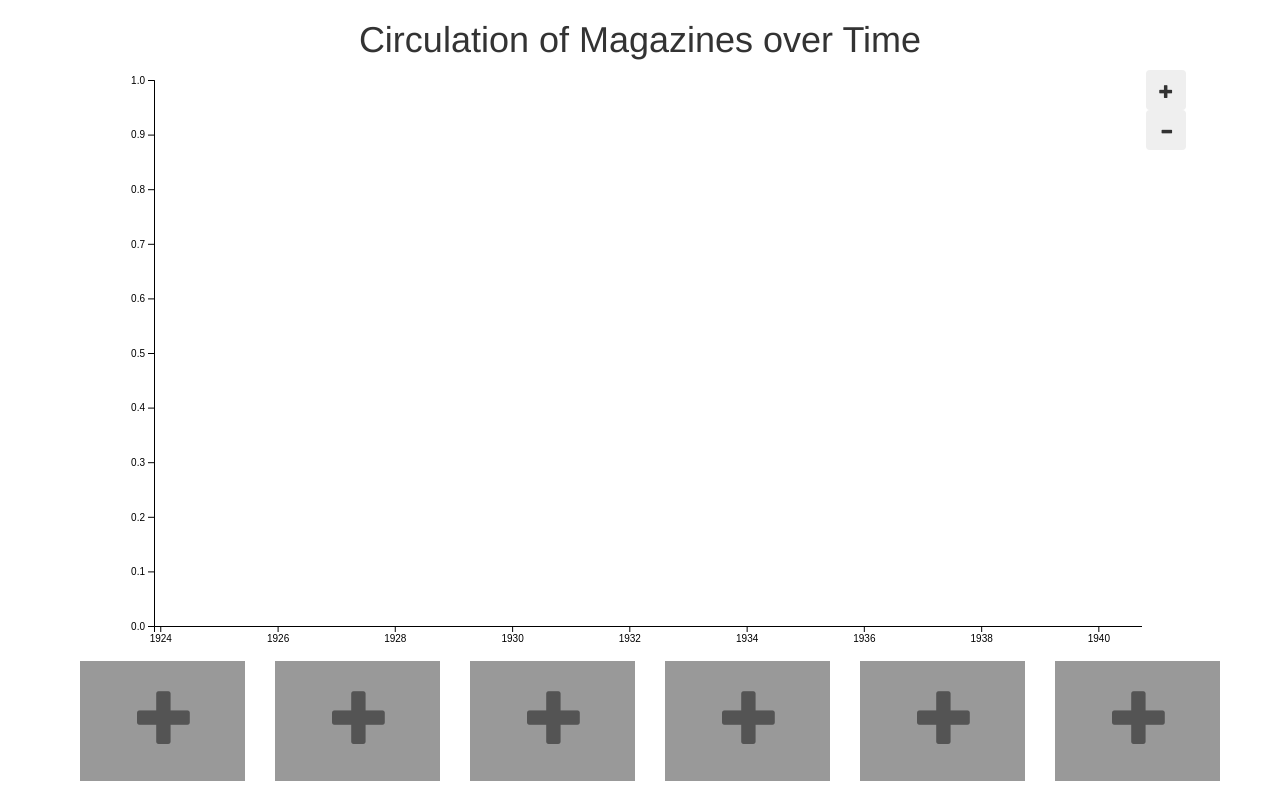
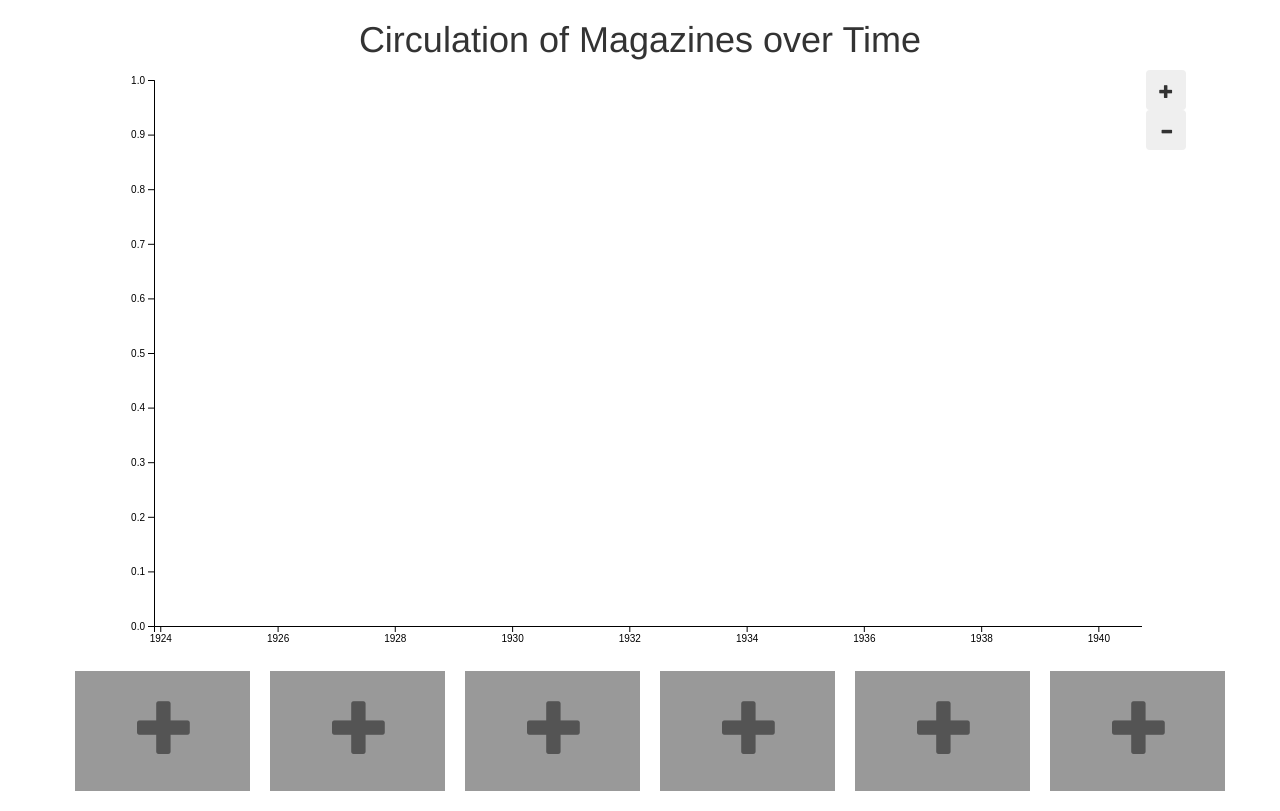
Before and after one commit to magcircdata/magcircdata.github.io, a plain HTML site: page TimeSeries.html in a window 1280 px wide. Drawn offline with nearby package versions, Linux system fonts and the light colour scheme; no server answers.

```diff
--- a/TimeSeries.html
+++ b/TimeSeries.html
@@ -37,6 +37,9 @@
 #zoom-in-btn, #zoom-out-btn {
   width:40px;
   height:40px;
+}
+.col-sm-2 {
+  padding: 10px;
 }
 
 </style>
@@ -159,6 +162,7 @@ var svgRawHeight = svg.attr("height");
 var svgHeight = +(svgRawHeight.substring(0, svgRawHeight.length - 2)) / 100 * window.innerHeight;
 
 $("#chart-row").height(svgHeight);
+svg.attr("height", svgHeight);
 
 var svgWidth = $("#data-info").width();
 
```
